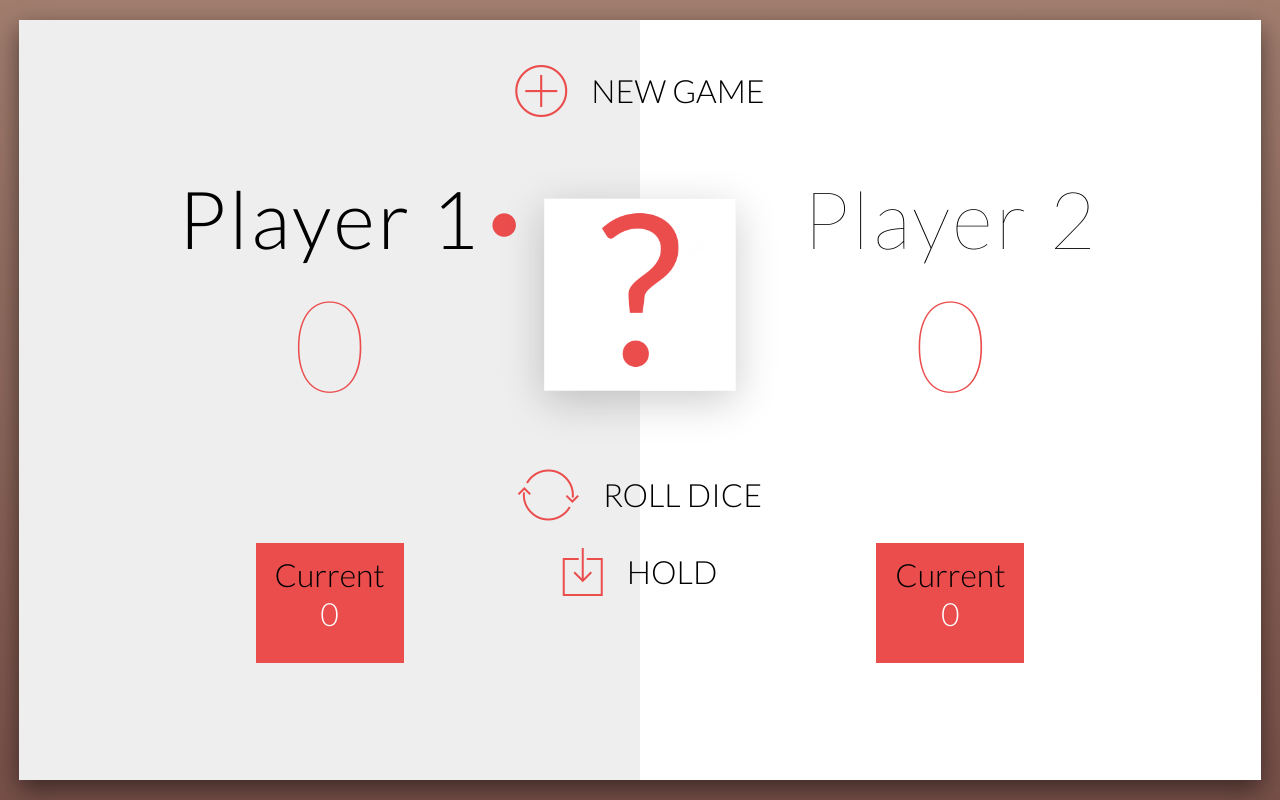
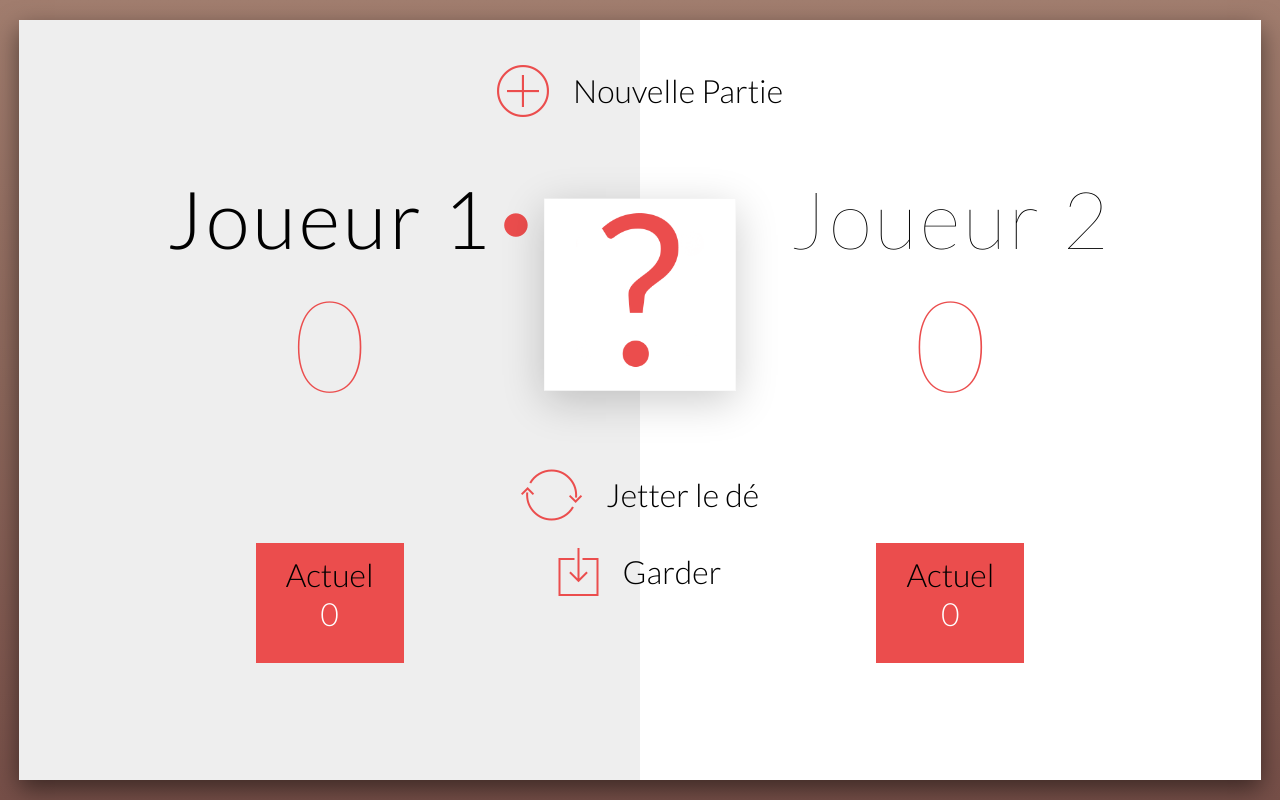
Before and after one commit to Hausk/Dynamic-Javascript, a plain HTML site: page index.html in a window 1280 px wide. Drawn offline with nearby package versions, Linux system fonts and the light colour scheme.

Commit message:
Changes :     - Traduction Française.     - Modification de classes - Id.

```diff
--- a/SRC/CSS/main.css
+++ b/SRC/CSS/main.css
@@ -20,6 +20,7 @@ button {
     background-image: linear-gradient(to top, #764f48, #815a51, #8b665a, #967164, #a17d6e);
 }
 .container {
+    overflow: hidden;
     margin: auto;
     width: 97%;
     height: 95%;
--- a/SRC/JS/main.js
+++ b/SRC/JS/main.js
@@ -1,10 +1,11 @@
-var scores, roundScores, actualPlayer, playing, lastDice;
+
+scoreEnter = 100;
 init();
-Dice();
+dice();
 
 
 
-function Dice() {
+function dice() {
     document.querySelector('.roll-dice').addEventListener('click', function() {
 
         if(playing) {
@@ -27,7 +28,7 @@ function Dice() {
 
                 document.querySelector('#current-score-' + actualPlayer).textContent = roundScore;
 
-                // On verifie que le dernier roll est égual
+                // On verifie que le dernier roll est égal
             } else {
                 nextPlayer();
             }
@@ -47,7 +48,7 @@ document.querySelector('.hold').addEventListener('click', function() {
         console.log('Joueur ' + actualPlayer + scores[actualPlayer]);
 
         // Init des 100 point pour win
-        var winningScore = 10;
+        var winningScore = scoreEnter;
 
     // On regarde si le joueur a gg
     if (scores[actualPlayer] >= winningScore) {
@@ -69,7 +70,7 @@ document.querySelector('.hold').addEventListener('click', function() {
 
 function nextPlayer() {
     // Changement de joueur
-    // Si le joueur est égak à 0, passe a joueur suivant, sinon reste à 0.
+    // Si le joueur est égal à 0, passe a joueur suivant, sinon reste à 0.
     actualPlayer == 1 ? actualPlayer = 2 : actualPlayer = 1;
     // reset
     roundScore = 0;
@@ -96,8 +97,8 @@ function init() {
     document.getElementById('current-score-2').textContent = '0';
 
     // Changement du nom des joueurs (pour peut etre plus tard).
-    document.getElementById('player-1-name').textContent = 'Player 1';
-    document.getElementById('player-2-name').textContent = 'Player 2';
+    document.getElementById('player-1-name').textContent = 'Joueur 1';
+    document.getElementById('player-2-name').textContent = 'Joueur 2';
 
     // Supprime la classe Winner*
     document.querySelector('.player-1').classList.remove('winner');
--- a/index.html
+++ b/index.html
@@ -24,7 +24,7 @@
                     </div>
                 </div>
                 <div class="player-global-point one_global">
-                    <p>Current</p>
+                    <p>Actuel</p>
                     <p id="current-score-1">11</p>
                 </div>
             </div>
@@ -39,24 +39,24 @@
                     </div>
                 </div>
                 <div class="player-global-point two_global">
-                    <p>Current</p>
+                    <p>Actuel</p>
                     <p id="current-score-2">13</p>
                 </div>
             </div>
 
             <button class="new-game-button">
                 <i class="icons ion-ios-plus-outline"></i>
-                <h3>NEW GAME</h3>
+                <h3>Nouvelle Partie</h3>
             </button>
 
             <div class="action-button">
                 <button class="roll-dice">
                     <i class="icons ion-ios-loop"></i>
-                    <p>ROLL DICE</p>
+                    <p>Jetter le dé</p>
                 </button>
                 <button class="hold">
                     <i class="icons ion-ios-download-outline"></i>
-                    <p>HOLD</p>
+                    <p>Garder</p>
                 </button>
             </div>
 
@@ -66,5 +66,6 @@
         </div>
     </div>
     <script src="./SRC/JS/main.js"></script>
+    <script src="./SRC/JS/init.js"></script>
 </body>
 </html>
```
